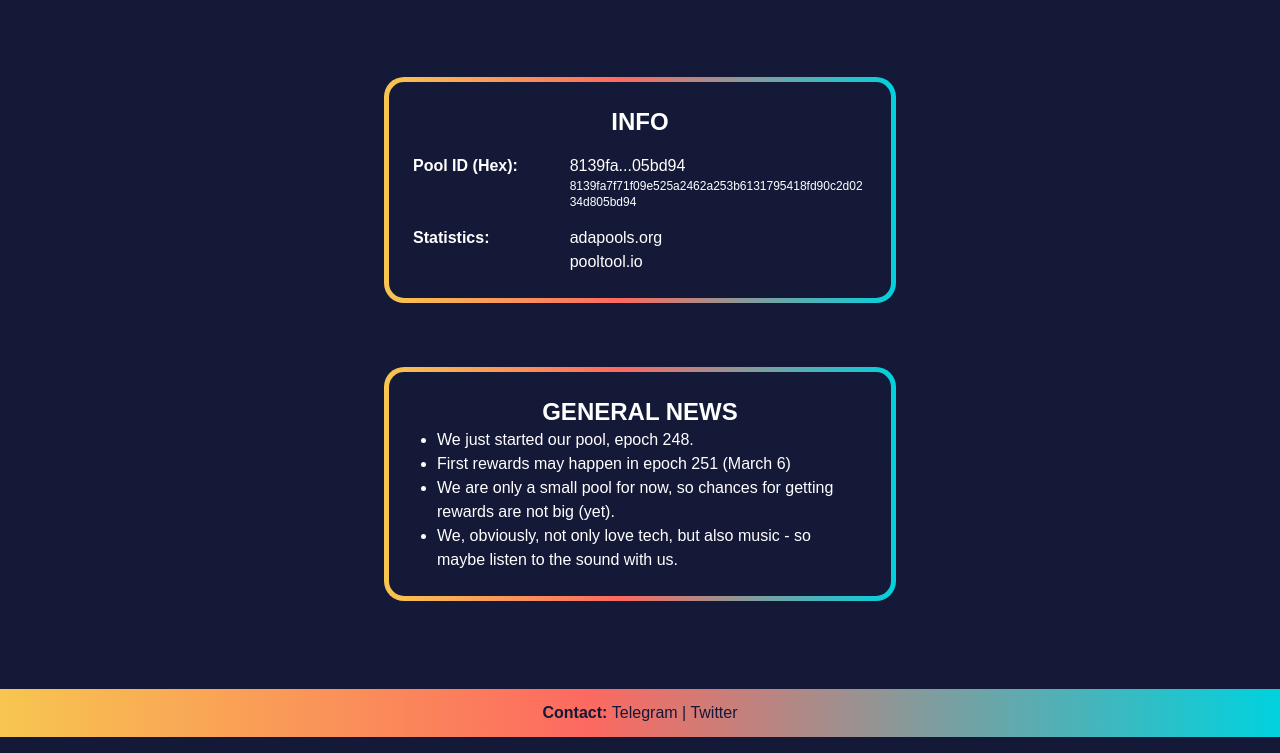
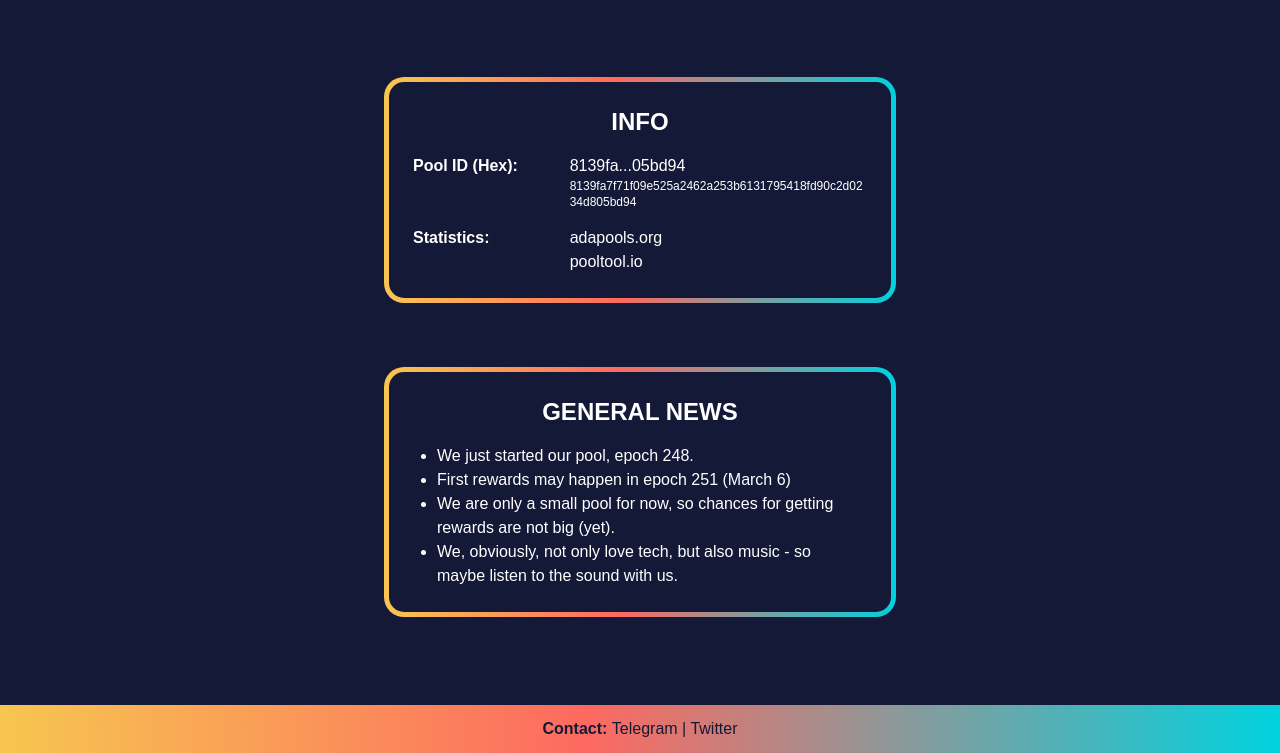
Before and after one commit to blocknroll101/blocknroll101.github.io, a plain HTML site: page index.html in a window 1280 px wide. Shown: the part 1056-1809 px from the top of the page. Drawn offline with Linux system fonts and the light colour scheme.

Commit message:
Fixed spacing.

```diff
--- a/index.html
+++ b/index.html
@@ -93,7 +93,7 @@
     <section class="flex-grow mb-16">
       <div class="container flex flex-wrap max-w-lg mx-auto bnr-border-gradient">
         <div class="m-6">
-          <div class="mx-auto text-2xl font-semibold text-center uppercase">General News</div>
+          <div class="mx-auto pb-4 text-2xl font-semibold text-center uppercase">General News</div>
           <ul class="mx-6 list-disc list-outside">
             <li class="">We just started our pool, epoch 248.</li>
             <li class="">First rewards may happen in epoch 251 (March 6)</li>
```
Also changed, not shown: static/css/style.css.
